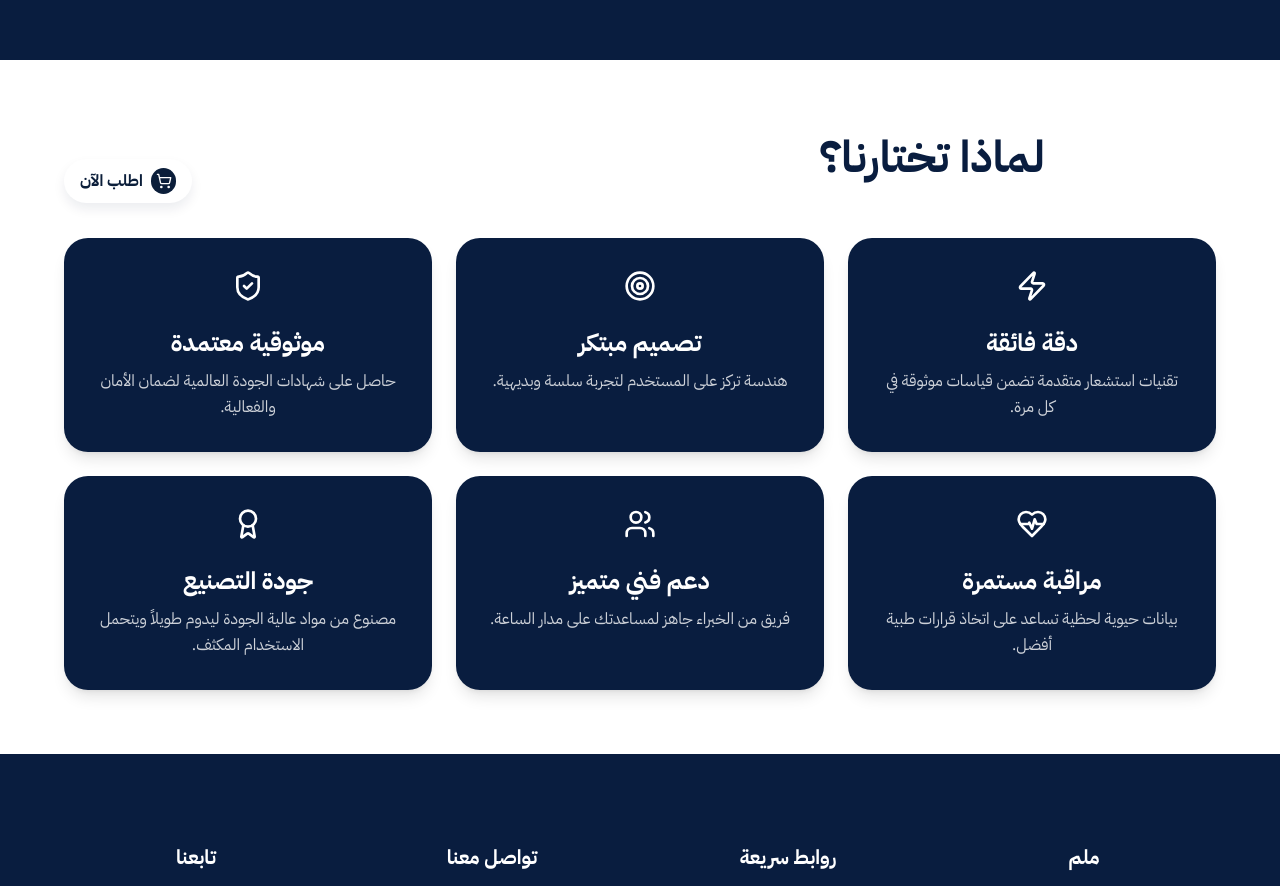
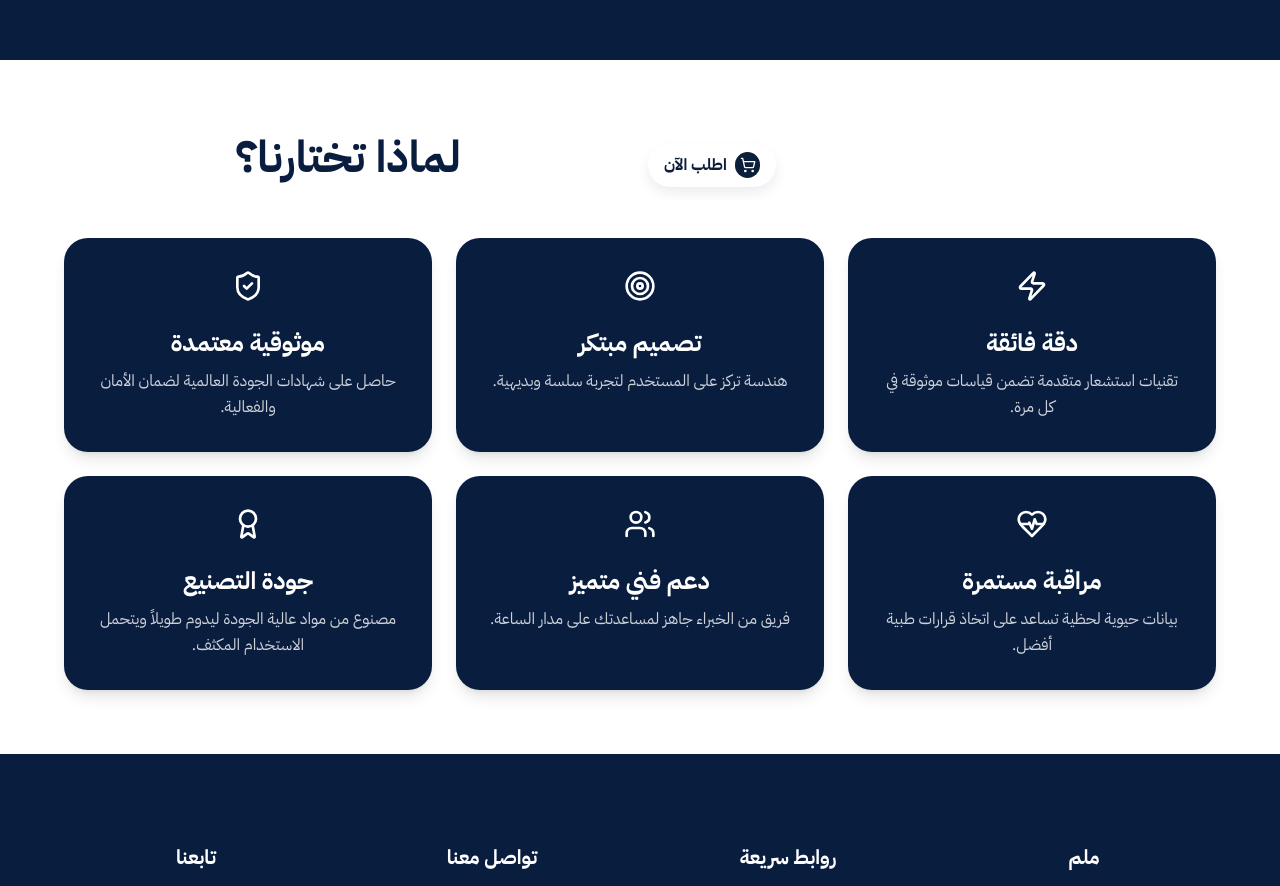
Before and after one commit to molimhelper-create/Molim_website, a React (Vite) app: page / in a window 1280 px wide. Shown: the part 3200-4086 px from the top of the page. Built offline with nearby package versions, Linux system fonts and the light colour scheme; a web font is replaced by a local one.

Commit message:
feat(ui): place order CTA above 'لماذا تختارنا' with spacing

```diff
--- a/pages/_index.module.css
+++ b/pages/_index.module.css
@@ -176,6 +176,14 @@
   margin-bottom: var(--spacing-6);
 }
 
+/* Ensure CTA sits above the title with generous spacing */
+.orderCtaWrap {
+  display: flex;
+  justify-content: center;
+  width: 100%;
+  margin-bottom: var(--spacing-8);
+}
+
 .whyChooseTitleWrap {
   width: 100%;
   text-align: center;
--- a/pages/_index.tsx
+++ b/pages/_index.tsx
@@ -121,9 +121,6 @@ const HomePage: React.FC = () => {
         {/* Why Choose Us Section */}
         <Section variant="light">
           <div className={styles.whyChooseHeader}>
-            <div className={styles.whyChooseTitleWrap}>
-              <h2 className={styles.sectionTitle}>لماذا تختارنا؟</h2>
-            </div>
             <div className={styles.orderCtaWrap}>
               <Link to="/product" className={styles.orderCta} aria-label="اطلب الآن">
                 <span className={styles.orderCtaIcon} aria-hidden>
@@ -131,6 +128,10 @@ const HomePage: React.FC = () => {
                 </span>
                 <span className={styles.orderCtaText}>اطلب الآن</span>
               </Link>
+            </div>
+
+            <div className={styles.whyChooseTitleWrap}>
+              <h2 className={styles.sectionTitle}>لماذا تختارنا؟</h2>
             </div>
           </div>
           <div className={styles.featuresGrid}>
```
